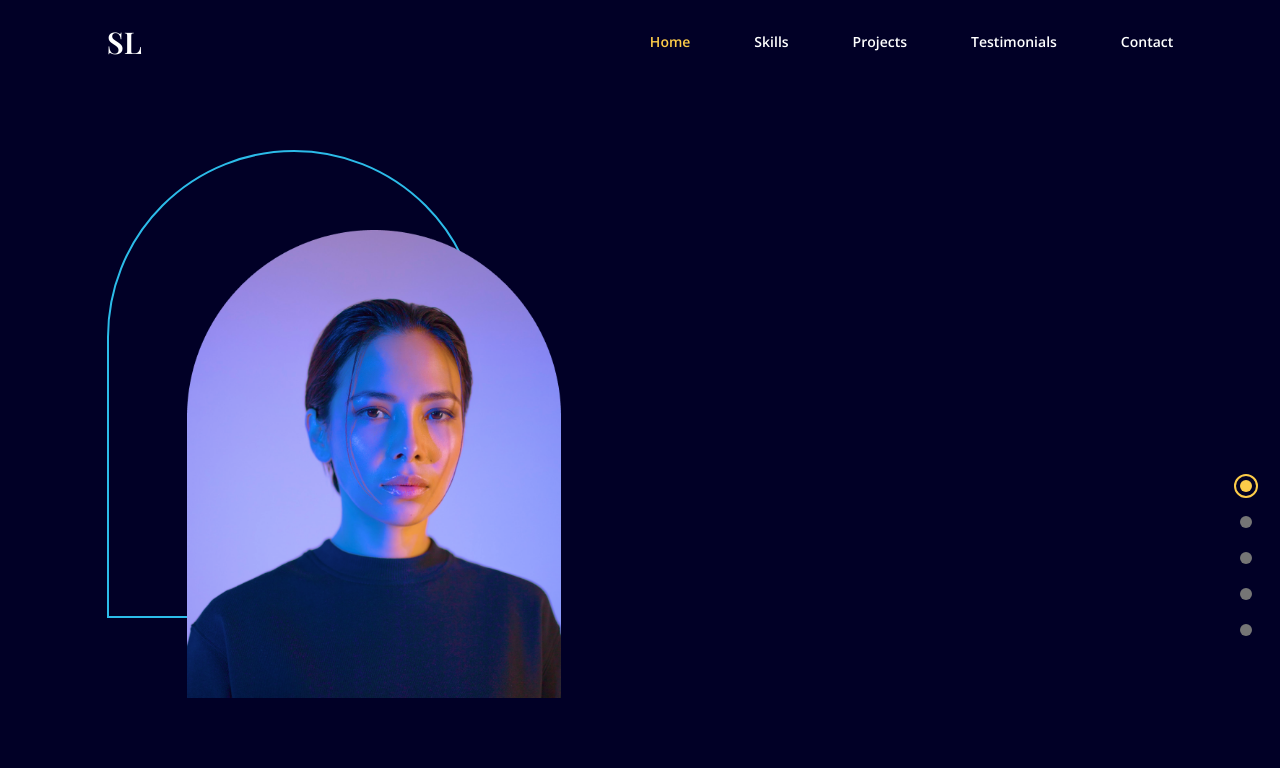
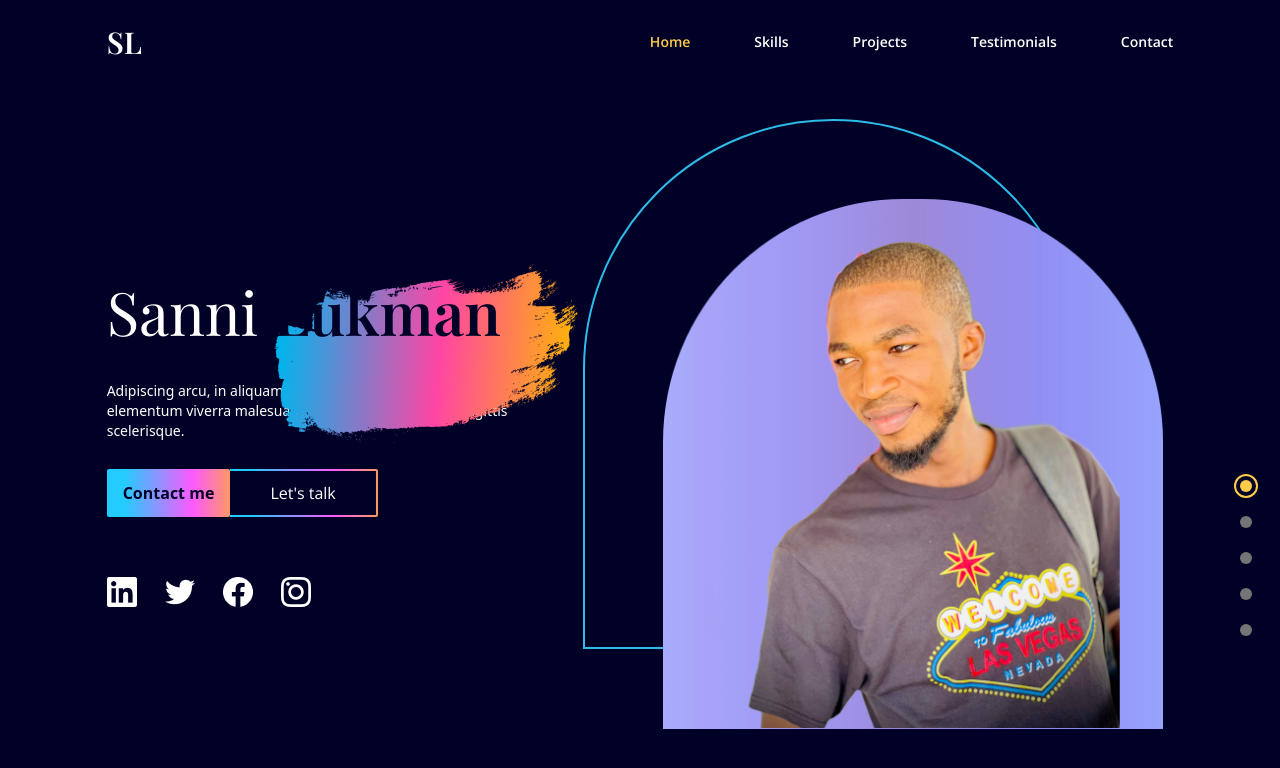
Before and after one commit to Lukmon492/Portfolio, a React (Vite) app in the folder react-portfolio/: page / in a window 1280 px wide. Shown: the top 768 px of the page. Built offline with nearby package versions, Linux system fonts and the light colour scheme.

Commit message:
minor update

```diff
--- a/react-portfolio/public/output.css
+++ b/react-portfolio/public/output.css
@@ -603,9 +603,30 @@ video {
   z-index: 30;
 }
 
+.z-20{
+  z-index: 20;
+}
+
+.z-\[5\]{
+  z-index: 5;
+}
+
+.z-\[-5\]{
+  z-index: -5;
+}
+
+.z-\[-2\]{
+  z-index: -2;
+}
+
 .mx-auto{
   margin-left: auto;
   margin-right: auto;
+}
+
+.my-10{
+  margin-top: 2.5rem;
+  margin-bottom: 2.5rem;
 }
 
 .ml-\[33\%\]{
@@ -618,6 +639,26 @@ video {
 
 .mt-12{
   margin-top: 3rem;
+}
+
+.mt-10{
+  margin-top: 2.5rem;
+}
+
+.mb-6{
+  margin-bottom: 1.5rem;
+}
+
+.mb-7{
+  margin-bottom: 1.75rem;
+}
+
+.mt-5{
+  margin-top: 1.25rem;
+}
+
+.mt-16{
+  margin-top: 4rem;
 }
 
 .flex{
@@ -684,6 +725,14 @@ video {
   width: 500px;
 }
 
+.w-\[30\]{
+  width: 30;
+}
+
+.w-\[30px\]{
+  width: 30px;
+}
+
 .max-w-\[400px\]{
   max-width: 400px;
 }
@@ -732,8 +781,25 @@ video {
   gap: 1.5rem;
 }
 
+.gap-7{
+  gap: 1.75rem;
+}
+
 .rounded-full{
   border-radius: 9999px;
+}
+
+.rounded-sm{
+  border-radius: 0.125rem;
+}
+
+.rounded{
+  border-radius: 0.25rem;
+}
+
+.rounded-r-sm{
+  border-top-right-radius: 0.125rem;
+  border-bottom-right-radius: 0.125rem;
 }
 
 .bg-blue{
@@ -761,6 +827,10 @@ video {
   background-color: rgb(253 204 73 / var(--tw-bg-opacity));
 }
 
+.bg-gradient-rainblue{
+  background-image: linear-gradient(90deg, #24CBFF 14.53%, #FC59FF 69.36%, #FFBD0C 117.73%);
+}
+
 .p-2{
   padding: 0.5rem;
 }
@@ -777,6 +847,48 @@ video {
 .py-10{
   padding-top: 2.5rem;
   padding-bottom: 2.5rem;
+}
+
+.py-3{
+  padding-top: 0.75rem;
+  padding-bottom: 0.75rem;
+}
+
+.px-4{
+  padding-left: 1rem;
+  padding-right: 1rem;
+}
+
+.py-0\.5{
+  padding-top: 0.125rem;
+  padding-bottom: 0.125rem;
+}
+
+.py-0{
+  padding-top: 0px;
+  padding-bottom: 0px;
+}
+
+.px-10{
+  padding-left: 2.5rem;
+  padding-right: 2.5rem;
+}
+
+.px-7{
+  padding-left: 1.75rem;
+  padding-right: 1.75rem;
+}
+
+.pr-0\.5{
+  padding-right: 0.125rem;
+}
+
+.pr-0{
+  padding-right: 0px;
+}
+
+.text-center{
+  text-align: center;
 }
 
 .font-playfair{
@@ -800,6 +912,11 @@ video {
 .text-2xl{
   font-size: 1.5rem;
   line-height: 2rem;
+}
+
+.text-6xl{
+  font-size: 3.75rem;
+  line-height: 1;
 }
 
 .font-bold{
@@ -867,9 +984,44 @@ body,
   left: -5rem;
 }
 
+.before\:-left-\[25px\]::before{
+  content: var(--tw-content);
+  left: -25px;
+}
+
+.before\:-top-\[70px\]::before{
+  content: var(--tw-content);
+  top: -70px;
+}
+
+.before\:-left-\[-25px\]::before{
+  content: var(--tw-content);
+  left: 25px;
+}
+
+.before\:-top-\[-70px\]::before{
+  content: var(--tw-content);
+  top: 70px;
+}
+
 .before\:z-\[-1\]::before{
   content: var(--tw-content);
   z-index: -1;
+}
+
+.before\:z-\[1\]::before{
+  content: var(--tw-content);
+  z-index: 1;
+}
+
+.before\:z-\[-2\]::before{
+  content: var(--tw-content);
+  z-index: -2;
+}
+
+.before\:z-\[2\]::before{
+  content: var(--tw-content);
+  z-index: 2;
 }
 
 .before\:h-6::before{
@@ -895,6 +1047,11 @@ body,
 .before\:max-w-\[400px\]::before{
   content: var(--tw-content);
   max-width: 400px;
+}
+
+.before\:max-w-\[600px\]::before{
+  content: var(--tw-content);
+  max-width: 600px;
 }
 
 .before\:rounded-full::before{
@@ -930,9 +1087,28 @@ body,
   border-color: rgb(44 188 233 / var(--tw-border-opacity));
 }
 
+.hover\:bg-blue:hover{
+  --tw-bg-opacity: 1;
+  background-color: rgb(44 188 233 / var(--tw-bg-opacity));
+}
+
 .hover\:text-yellow:hover{
   --tw-text-opacity: 1;
   color: rgb(253 204 73 / var(--tw-text-opacity));
+}
+
+.hover\:text-white:hover{
+  --tw-text-opacity: 1;
+  color: rgb(255 255 255 / var(--tw-text-opacity));
+}
+
+.hover\:text-red:hover{
+  --tw-text-opacity: 1;
+  color: rgb(220 68 146 / var(--tw-text-opacity));
+}
+
+.hover\:opacity-50:hover{
+  opacity: 0.5;
 }
 
 .hover\:saturate-0:hover{
@@ -947,6 +1123,26 @@ body,
 
 .hover\:filter:hover{
   filter: var(--tw-blur) var(--tw-brightness) var(--tw-contrast) var(--tw-grayscale) var(--tw-hue-rotate) var(--tw-invert) var(--tw-saturate) var(--tw-sepia) var(--tw-drop-shadow);
+}
+
+@media (min-width: 480px){
+  .xs\:relative{
+    position: relative;
+  }
+
+  .xs\:font-semibold{
+    font-weight: 600;
+  }
+
+  .xs\:text-deep-blue{
+    --tw-text-opacity: 1;
+    color: rgb(1 0 38 / var(--tw-text-opacity));
+  }
+
+  .xs\:before\:content-brush::before{
+    --tw-content: url('./assets/brush.png');
+    content: var(--tw-content);
+  }
 }
 
 @media (min-width: 1060px){
@@ -982,7 +1178,24 @@ body,
     align-items: center;
   }
 
+  .md\:justify-start{
+    justify-content: flex-start;
+  }
+
   .md\:justify-between{
     justify-content: space-between;
   }
+
+  .md\:text-center{
+    text-align: center;
+  }
+
+  .md\:text-start{
+    text-align: start;
+  }
+
+  .md\:before\:max-w-\[600px\]::before{
+    content: var(--tw-content);
+    max-width: 600px;
+  }
 }
--- /dev/null
+++ b/react-portfolio/src/components/SocialMediaIcons.jsx
@@ -0,0 +1,42 @@
+import React from "react";
+
+const SocialMediaIcons = () => {
+  return (
+    <div className="flex justify-center md:justify-start my-10 gap-7">
+      <a
+        href="https://www.linkedin.com"
+        className="hover:opacity-50 transition duration-500"
+        target="_blank"
+        rel="noreferrer"
+      >
+        <img src="../assets/linkedin.png" alt="linkedin-link" />
+      </a>
+      <a
+        href="https://www.twitter.com"
+        className="hover:opacity-50 transition duration-500"
+        target="_blank"
+        rel="noreferrer"
+      >
+        <img src="../assets/twitter.png" alt="twitter-link" />
+      </a>
+      <a
+        href="https://www.facebook.com"
+        className="hover:opacity-50 transition duration-500"
+        target="_blank"
+        rel="noreferrer"
+      >
+        <img src="../assets/facebook.png" alt="facebook-link" />
+      </a>
+      <a
+        href="https://www.instagram.com"
+        className="hover:opacity-50 transition duration-500"
+        target="_blank"
+        rel="noreferrer"
+      >
+        <img src="../assets/instagram.png" alt="instagram-link" />
+      </a>
+    </div>
+  );
+};
+
+export default SocialMediaIcons;
--- a/react-portfolio/src/scenes/Landing.jsx
+++ b/react-portfolio/src/scenes/Landing.jsx
@@ -1,8 +1,9 @@
+import SocialMediaIcons from "../components/SocialMediaIcons";
 import useMediaQuery from "../hooks/useMediaQuery";
 import { motion } from "framer-motion";
 import AnchorLink from "react-anchor-link-smooth-scroll";
 
-const Landing = ({ selectedPage }) => {
+const Landing = ({ setSelectedPage }) => {
   const isAboveMediumScreens = useMediaQuery("(min-width:1060px");
   return (
     <section
@@ -14,16 +15,16 @@ const Landing = ({ selectedPage }) => {
         {isAboveMediumScreens ? (
           <div
             className="relative z-0 ml-20 before:absolute before:-top-20 before:-left-20
-          before:rounded-t-[400px] before:w-full before:max-w-[400px] before:h-full
+          before:rounded-t-[400px] before:w-full before:max-w-[600px] before:h-full
           before:border-2 before:border-blue before:z-[-1]"
           >
             <img
-              //   src="assets/rounded_corners.png"
-              src="assets/profile-image.png"
+              src="assets/rounded_corners.png"
+              //   src="assets/profile-image.png"
               alt="profile"
-              // className="w-[500px] h-[530px]"
-              className="hover:filter hover:saturate-200 transition duration-500 z-10 w-full
-              max-w-[400px] md:max-w-[600px]"
+              className="w-[500px] h-[530px]"
+              //   className="hover:filter hover:saturate-200 transition duration-500 z-10 w-full
+              //   max-w-[400px] md:max-w-[600px]"
             />
           </div>
         ) : (
@@ -34,6 +35,7 @@ const Landing = ({ selectedPage }) => {
               max-w-[400px] md:max-w-[600px]"
           />
         )}
+      </div>
       {/* MAIN SECTION */}
       <div className="z-30 basis-2/5 mt-12 md:mt-32">
         {/* HEADING */}
@@ -41,9 +43,73 @@ const Landing = ({ selectedPage }) => {
           initial="hidden"
           whileInView="visible"
           viewport={{ once: true, amount: 0.5 }}
-            transition="0.5"
-          ></motion.div>
+          transition={{ duration: 0.5 }}
+          variants={{
+            hidden: { opacity: 0, x: -50 },
+            visible: { opacity: 1, x: 0 },
+          }}
+        >
+          <p className="text-6xl font-playfair z-10 text-center md:text-start">
+            Sanni{" "}
+            <span
+              className="xs:relative xs:text-deep-blue xs:font-semibold z-20 w-[30px]
+              xs:before:content-brush before:absolute before:-left-[25px] before:-top-[70px]
+              before:z-[-1]"
+            >
+              Lukman
+            </span>
+          </p>
+          <p className="mt-10 mb-7 text-sm text-center md:text-start">
+            Adipiscing arcu, in aliquam fringilla cursus. Elit arcu elementum
+            viverra malesuada sem ac faucibus dolor. Sagittis scelerisque.
+          </p>
+        </motion.div>
+        {/* CALL TO ACTIONS */}
+        <motion.div
+          className="flex mt-5 justify-center md:justify-start"
+          initial="hidden"
+          whileInView="visible"
+          viewport={{ once: true, amount: 0.5 }}
+          transition={{ delay: 0.2, duration: 0.5 }}
+          variants={{
+            hidden: { opacity: 0, x: -50 },
+            visible: { opacity: 1, x: 0 },
+          }}
+        >
+          <AnchorLink
+            className="bg-gradient-rainblue text-deep-blue rounded-sm py-3 px-4
+            font-semibold hover:bg-blue hover:text-white transition duration-500"
+            onClick={() => setSelectedPage("contact")}
+            href="#contact"
+          >
+            Contact me
+          </AnchorLink>
+          <AnchorLink
+            className="rounded-r-sm bg-gradient-rainblue py-0.5 pr-0.5"
+            onClick={() => setSelectedPage("contact")}
+            href="#contact"
+          >
+            <div
+              className="bg-deep-blue hover:text-red transition duration-500
+            w-full h-full flex items-center justify-center font-opensans px-10"
+            >
+              Let's talk
             </div>
+          </AnchorLink>
+        </motion.div>
+        <motion.div
+          className="flex mt-5 justify-center md:justify-start"
+          initial="hidden"
+          whileInView="visible"
+          viewport={{ once: true, amount: 0.5 }}
+          transition={{ delay: 0.4, duration: 0.5 }}
+          variants={{
+            hidden: { opacity: 0, x: -50 },
+            visible: { opacity: 1, x: 0 },
+          }}
+        >
+          <SocialMediaIcons />
+        </motion.div>
       </div>
     </section>
   );
```
Lines whose indentation alone changed are shown as unchanged.
